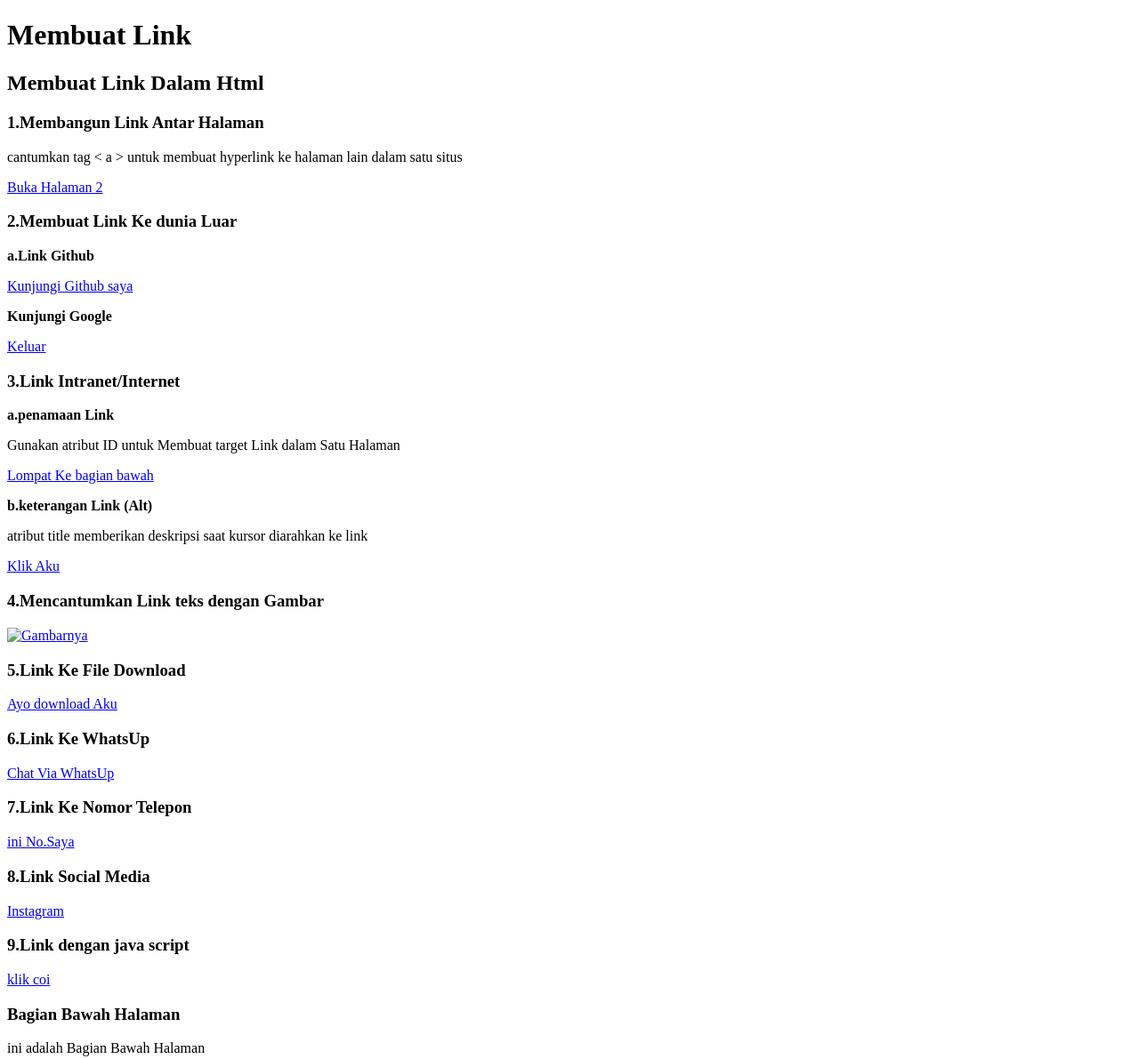
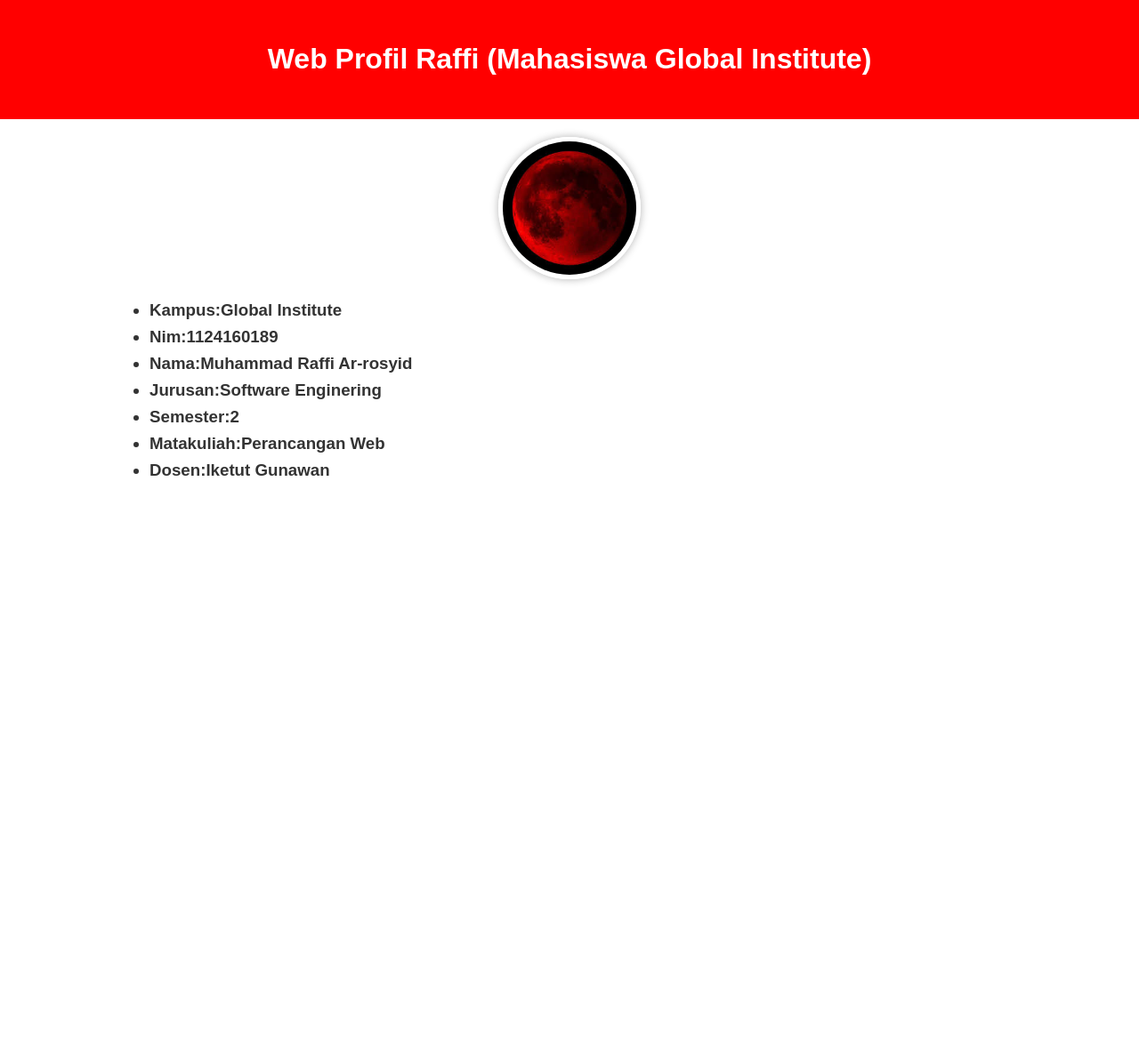
Before and after one commit to Rafreaks06/latihan_uts_web, a plain HTML site: page Program/index.html in a window 1280 px wide. Shown: the whole page at 89% size. After the commit the page ends 800 px from the top, so only its background shows below. Drawn offline with Linux system fonts and the light colour scheme.

Commit message:
update list

```diff
--- a/Program/index.html
+++ b/Program/index.html
@@ -1,63 +1,97 @@
-
 <!DOCTYPE html>
 <html lang="en">
 <head>
     <meta charset="UTF-8">
-    <meta http-equiv="X-UA-Compatible" content="IE=edge">
     <meta name="viewport" content="width=device-width, initial-scale=1.0">
-    <title>Latihan 3</title>
+    <title>Web Profile 1124160189</title>
+    <style>
+        body {
+            font-family: Arial, sans-serif;
+            line-height: 1.6;
+            margin: 0;
+            padding: 0;
+            color: #333;
+        }
+        .container {
+            width: 80%;
+            margin: auto;
+            overflow: hidden;
+        }
+        header {
+            background: red;
+            color: white;
+            padding: 20px 0;
+            text-align: center;
+        }
+        .profile-img {
+            border-radius: 50%;
+            width: 150px;
+            height: 150px;
+            object-fit: cover;
+            margin: 20px auto;
+            display: block;
+            border: 5px solid #fff;
+            box-shadow: 0 0 10px rgba(0,0,0,0.3);
+        }
+        table {
+            width: 100%;
+            border-collapse: collapse;
+            margin: 20px 0;
+        }
+        table, th, td {
+            border: 1px solid #ddd;
+        }
+        th, td {
+            padding: 12px;
+            text-align: left;
+        }
+        th {
+            background-color: #f2f2f2;
+        }
+        footer {
+            background: #35424a;
+            color: white;
+            text-align: center;
+            padding: 20px 0;
+            margin-top: 20px;
+        }
+        .social-icons {
+            margin: 15px 0;
+        }
+        .social-icons a {
+            color: white;
+            margin: 0 10px;
+            font-size: 24px;
+            text-decoration: none;
+        }
+        .back-to-top {
+            display: block;
+            text-align: center;
+            margin: 20px 0;
+            color: #35424a;
+            text-decoration: none;
+            font-weight: bold;
+        }
+    </style>
 </head>
 <body>
-    <h1>Membuat Link</h1>
-    <h2>Membuat Link Dalam Html</h2>
-    <section>
-        <h3>1.Membangun Link Antar Halaman</h3>
-        <p>cantumkan tag < a > untuk membuat hyperlink ke halaman lain dalam satu situs</p>
-        <a href="https://github.com/Rafreaks06/1124160189-Tugas-02"><p>Buka Halaman 2</p></a>
-    </section>
-     <section>
-        <h3>2.Membuat Link Ke dunia Luar</h3>
-        <p><b>a.Link Github</b></p>
-        <a href="https://github.com/Rafreaks06/1124160189-Tugas-02" target="_blank"><p>Kunjungi Github saya</p></a>
-        <p><b>Kunjungi Google</b></p>
-        <a href="https://www.google.co.id/?hl=id" target="_blank"><p>Keluar</p></a>
-    </section>
-     <section>
-        <h3>3.Link Intranet/Internet</h3>
-        <p><b>a.penamaan Link</b></p>
-        <p>Gunakan atribut ID untuk Membuat target Link dalam Satu Halaman </p>
-        <a href="#soal3"><p></p>Lompat Ke bagian bawah</a>
-        <p><b>b.keterangan Link (Alt)</b></p>
-        <p>atribut title memberikan deskripsi saat kursor diarahkan ke link</p>
-        <a href="https://www.google.co.id/?hl=id" title="Google"><p>Klik Aku</p></a>
-    </section>
-    <section>
-        <h3>4.Mencantumkan Link teks dengan Gambar</h3>
-        <a href="https://www.google.co.id/?hl=id" target="_blank"><img src="download.png" alt="Gambarnya"></a>
-    </section>
-    <section>
-        <h3>5.Link Ke File  Download</h3>
-        <a href="download.png" download title="Logo Google">Ayo download Aku</a>
-    </section>
-    <section>
-        <h3>6.Link Ke WhatsUp</h3>
-        <a href="https://wa.me/081223656546">Chat Via WhatsUp</a>
-    </section>
-    <section>
-        <h3>7.Link Ke Nomor Telepon</h3>
-        <a href="tel:081223656546">ini No.Saya</a>
-    </section>
-    <section>
-        <h3>8.Link Social Media</h3>
-        <a href="https://www.instagram.com/">Instagram</a>
-    </section>
-    <section>
-        <h3>9.Link dengan java script</h3>
-       <a href="javascript:void(0)" onclick="alert('Hai Sayanng')">klik coi</a>
-    </section>
-    <section>
-        <h3 id="soal3">Bagian Bawah Halaman</h3>
-        <p>ini adalah Bagian Bawah Halaman</p>
-    </section>
+    <header>
+        <div class="container">
+            <h1><i class="user"></i>Web Profil Raffi (Mahasiswa Global Institute)</h1>
+        </div>
+    </header>
+    <div class="container">
+        <img src="img/images.jpg" alt="Foto Profil" class="profile-img">
+    <h3>
+        <ul>
+            <li><strong>Kampus:</strong><a href="https://global.ac.id" target="_blank"></a>Global Institute</li>
+            <li><strong>Nim:</strong>1124160189</li>
+            <li><strong>Nama:</strong>Muhammad Raffi Ar-rosyid</li>
+            <li><strong>Jurusan:</strong>Software Enginering</li>
+            <li><strong>Semester:</strong>2</li>
+            <li><strong>Matakuliah:</strong>Perancangan Web</li>
+            <li><strong>Dosen:</strong>Iketut Gunawan</li>
+        </ul>
+    </h3>
 </body>
 </html>
```
Also changed, not shown: Program/img/images.jpg (renamed from img/images.jpg).
